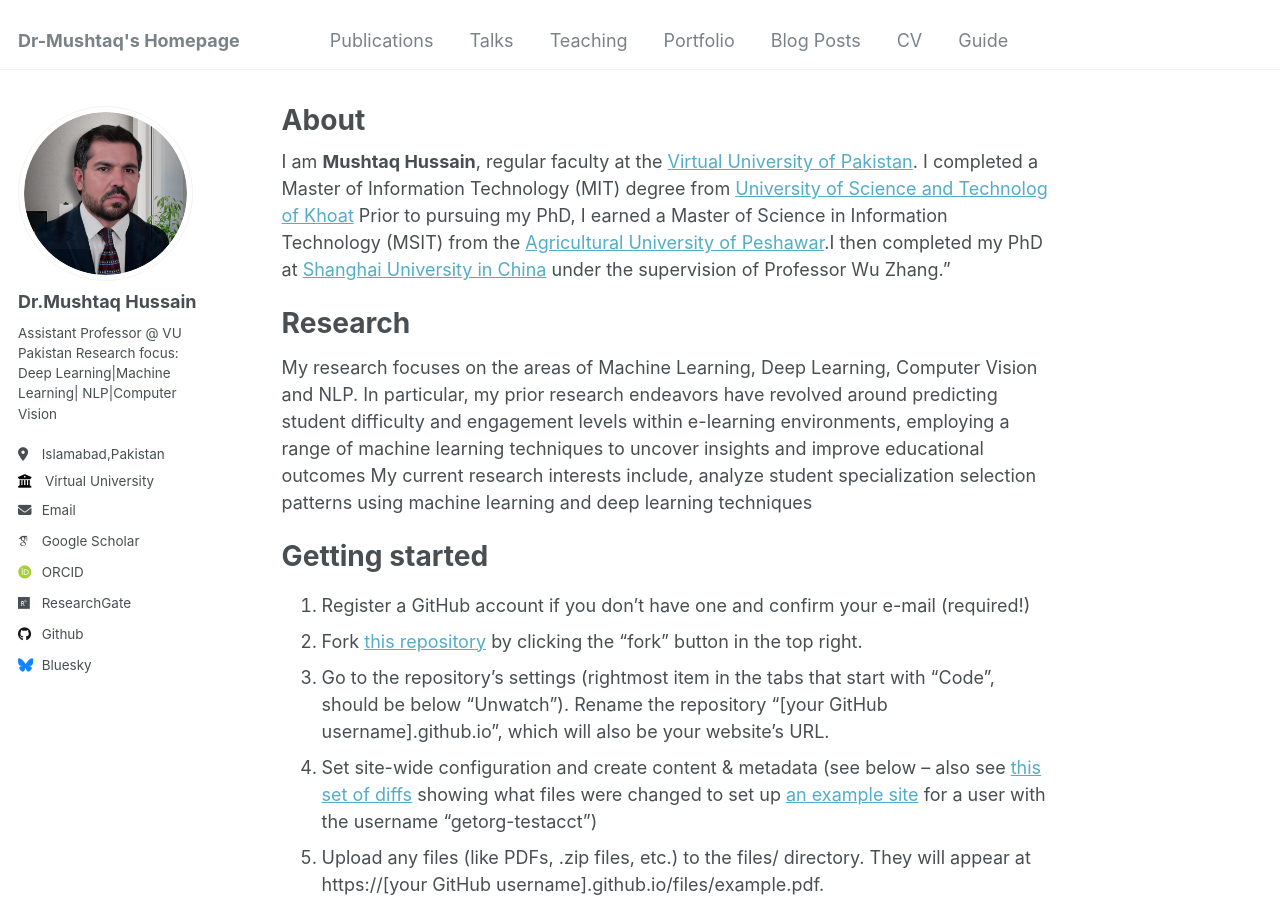
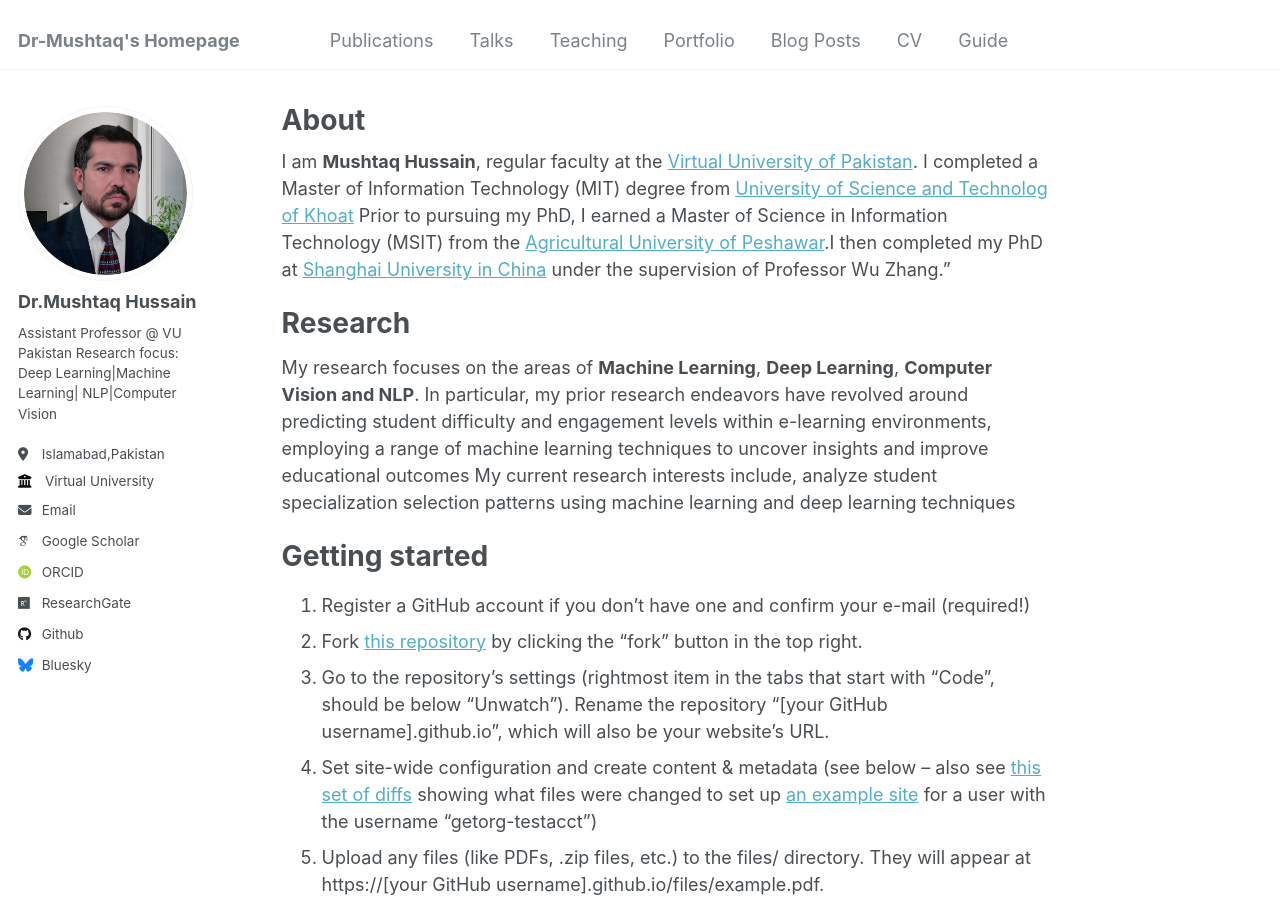
Before and after one commit to dr-mushtaq/dr-mushtaq.github.io, a Jekyll site: the page built from _pages/about.md, in a window 1280 px wide and 900 px high. Built offline with Jekyll 4.4.1, drawn with Linux system fonts in a browser that asks for light colours; some web fonts are replaced.

```diff
--- a/_pages/about.md
+++ b/_pages/about.md
@@ -11,7 +11,7 @@ I am **Mushtaq Hussain**, regular faculty at the [Virtual University of Pakistan
 
 Research
 ======
-My research focuses on the areas of Machine Learning, Deep Learning, Computer Vision and NLP.  In particular, my prior research endeavors have revolved around predicting student difficulty and engagement levels within e-learning environments, employing a range of machine learning techniques to uncover insights and improve educational outcomes My current research interests include, analyze student specialization selection patterns using machine learning and deep learning techniques
+My research focuses on the areas of **Machine Learning**, **Deep Learning**, **Computer Vision and NLP**.  In particular, my prior research endeavors have revolved around predicting student difficulty and engagement levels within e-learning environments, employing a range of machine learning techniques to uncover insights and improve educational outcomes My current research interests include, analyze student specialization selection patterns using machine learning and deep learning techniques
 
 Getting started
 ======
```
